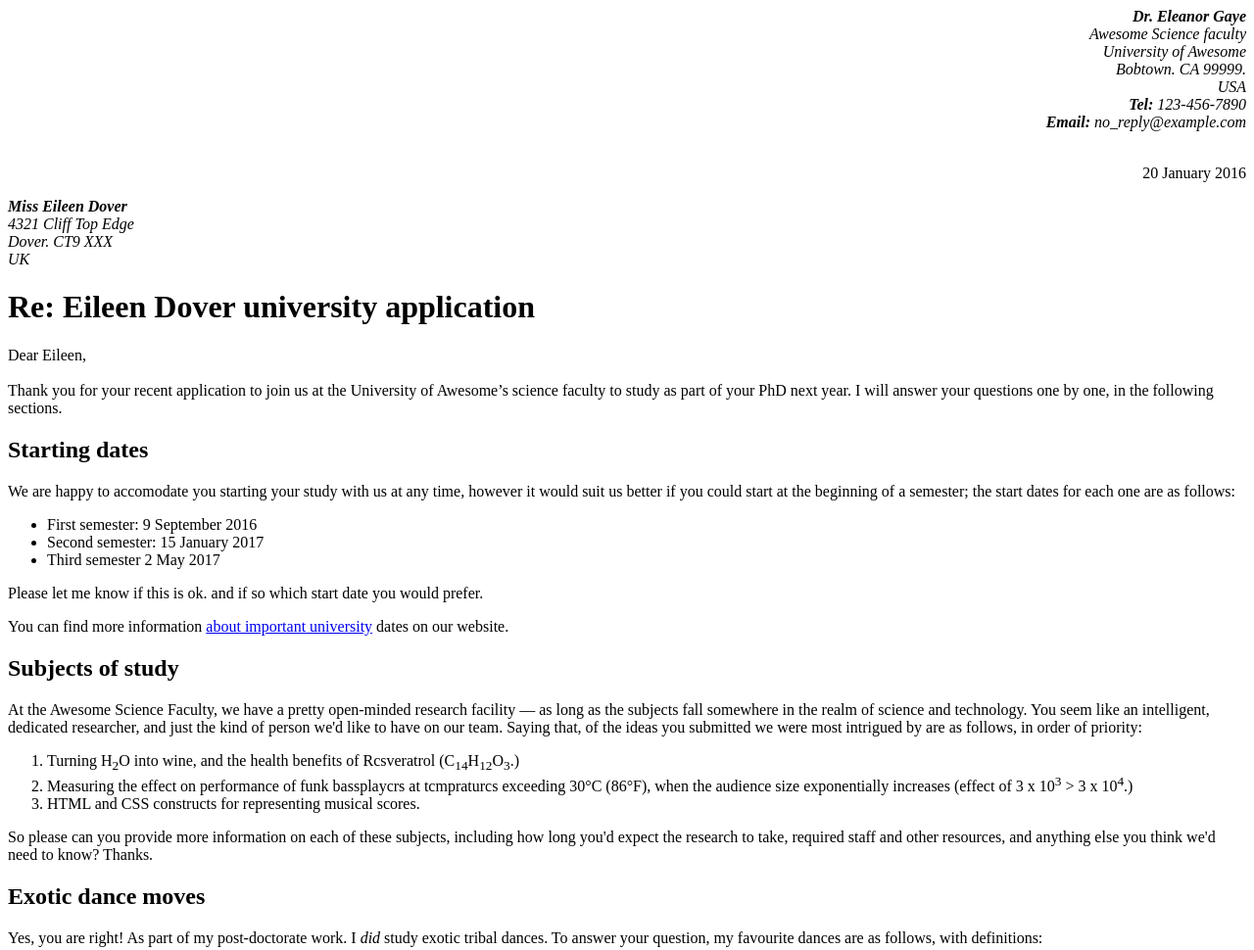
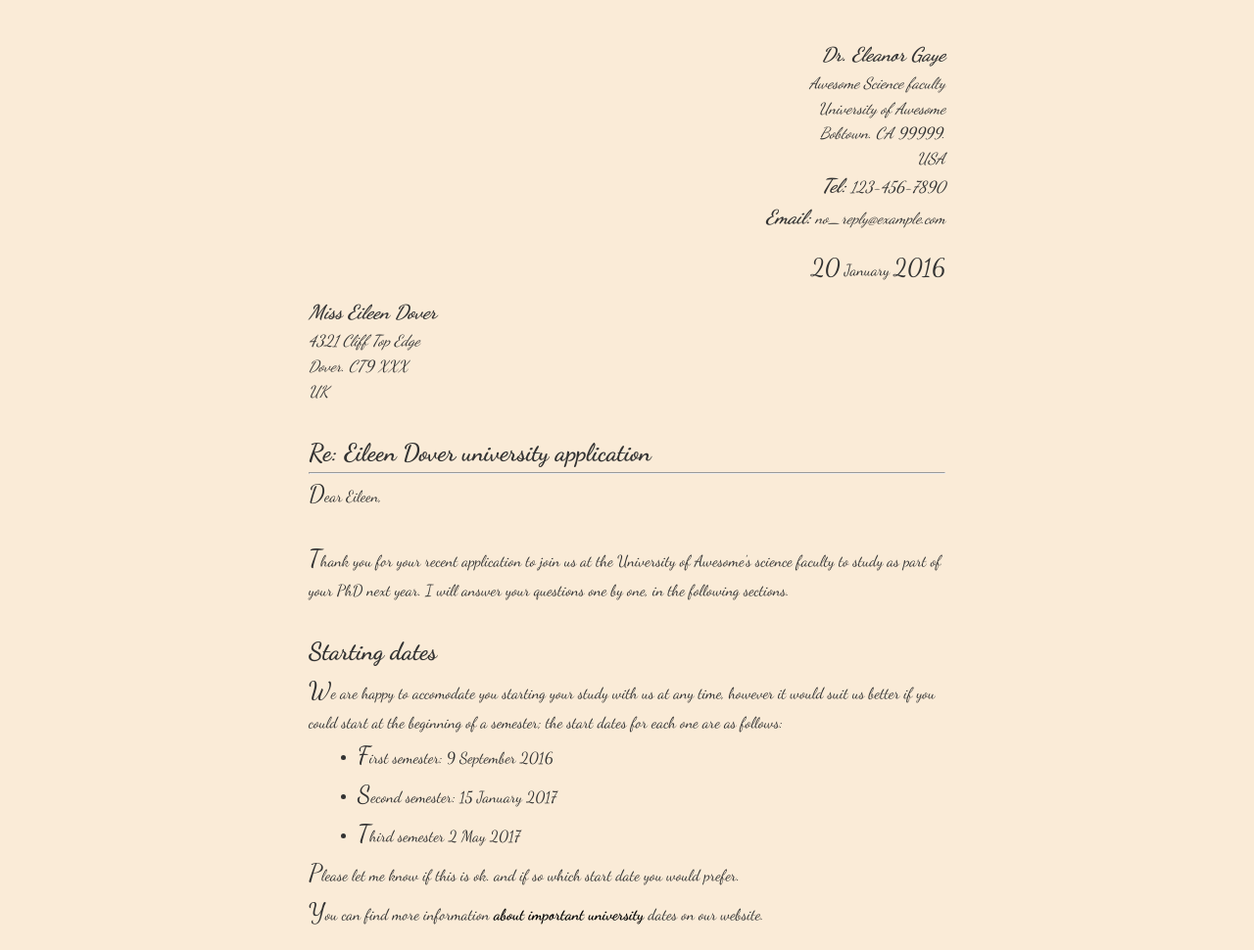
Before and after one commit to MrSetOne/Clase-1-html, a plain HTML site: page index.html in a window 1280 px wide. Shown: the top 970 px of the page at 98% size. Drawn offline with Linux system fonts and the light colour scheme.

Commit message:
WellUpload

```diff
--- a/index.html
+++ b/index.html
@@ -5,22 +5,31 @@
     <meta charset="UTF-8">
     <meta http-equiv="X-UA-Compatible" content="IE=edge">
     <meta name="viewport" content="width=device-width, initial-scale=1.0">
+    <link rel="stylesheet" href="./style/style.css">
+    <link rel="preconnect" href="https://fonts.googleapis.com">
+    <link rel="preconnect" href="https://fonts.gstatic.com" crossorigin>
+    <link href="https://fonts.googleapis.com/css2?family=Dancing+Script:wght@400;700&display=swap" rel="stylesheet">
     <title>Carta</title>
 </head>
 
 <body>
 
-    <header align="right">
-        <address><b>Dr. Eleanor Gaye</b><br> Awesome Science faculty <br> University of Awesome <br> Bobtown. CA 99999. <br> USA <br> <b>Tel:</b> 123-456-7890 <br><b>Email:</b> no_reply@example.com <br><br></address>
-        <p>20 January 2016</p>
+    <header>
+        <address><b>Dr. Eleanor Gaye</b><br> Awesome Science faculty <br> University of Awesome <br> Bobtown. CA 99999. <br> USA <br> <b>Tel:</b> 123-456-7890 <br><b>Email:</b> no_reply@example.com <br></address>
+        <div class="date">
+            <p><span class="date--big">20</span> January <span class="date--big">2016</span></p>
+        </div>
     </header>
 
     <main>
-        <div>
+        <div class="direccion">
             <address><b>Miss Eileen Dover</b><br> 4321 Cliff Top Edge <br> Dover. CT9 XXX <br> UK</address>
         </div>
         <h1>Re: Eileen Dover university application</h1>
-        <p>Dear Eileen, <br><br> Thank you for your recent application to join us at the University of Awesome’s science faculty to study as part of your PhD next year. I will answer your questions one by one, in the following sections.</p>
+        <hr>
+        <p>Dear Eileen, </p>
+        <br>
+        <p>Thank you for your recent application to join us at the University of Awesome’s science faculty to study as part of your PhD next year. I will answer your questions one by one, in the following sections.</p>
         <h2>Starting dates</h2>
         <p>We are happy to accomodate you starting your study with us at any time, however it would suit us better if you could start at the beginning of a semester; the start dates for each one are as follows:</p>
         <ul>
@@ -52,7 +61,6 @@
         <p>For more of my research, see my <a href="#">exotic dance research page</a>.</p>
         <p>Yours sincerely.</p>
     </main>
-    <br><br><br><br>
     <footer>
         <p>Dr Eleanor Gaye</p>
         <p>University of Awesome motto: “Be excellent to each other.” -- <i><b>Bill S Preston. Esq</b></i> </p>
--- /dev/null
+++ b/style/style.css
@@ -0,0 +1,126 @@
+/* Variables */
+
+:root {
+    --ssize: 1rem;
+    --msize: 1.6rem;
+    --lsize: 2rem;
+    --xlsize: 2.5rem;
+}
+
+
+/* GLOBALES */
+
+* {
+    margin: 0;
+    padding: 0;
+    box-sizing: border-box;
+    text-decoration: none;
+    font-size: var(--msize);
+    font-weight: 100;
+    font-family: 'Dancing Script', cursive;
+    line-height: 1.6;
+    color: rgb(50, 50, 50);
+}
+
+*,
+*:before,
+*:after {
+    box-sizing: inherit;
+}
+
+html {
+    font-size: 62.5%;
+    box-sizing: border-box;
+}
+
+body {
+    margin: 4rem auto;
+    background-color: antiquewhite;
+    width: min(65rem, 80vw);
+}
+
+
+/* GENERALES */
+
+h1,
+h2,
+h3,
+h4,
+h5,
+h6,
+b {
+    font-weight: 700;
+}
+
+h1,
+h2,
+h3,
+h4,
+h5,
+h6 {
+    font-size: var(--xlsize);
+}
+
+h2 {
+    margin-top: 3rem;
+}
+
+b {
+    font-weight: 700;
+    font-size: var(--lsize);
+}
+
+sub,
+sup {
+    font-size: var(--ssize);
+}
+
+p::first-letter,
+li::first-letter {
+    font-size: var(--xlsize);
+}
+
+li,
+blockquote {
+    margin-left: 5rem;
+}
+
+blockquote::after,
+blockquote::before {
+    content: " '' ";
+}
+
+a {
+    color: rgb(0, 0, 0);
+    font-weight: 700;
+}
+
+
+/* HEADER */
+
+header {
+    text-align: end;
+    margin-bottom: 1rem;
+}
+
+.date {
+    margin-top: 1.5rem;
+}
+
+.date--big {
+    font-size: var(--xlsize);
+}
+
+
+/* ADDRESS */
+
+.direccion {
+    margin-bottom: 3rem;
+}
+
+
+/* FOOTER */
+
+footer {
+    margin-top: 3rem;
+}
```
Also changed, not shown: src/Screenshot.png (added), src/logopng.png (added), 1 other file.
